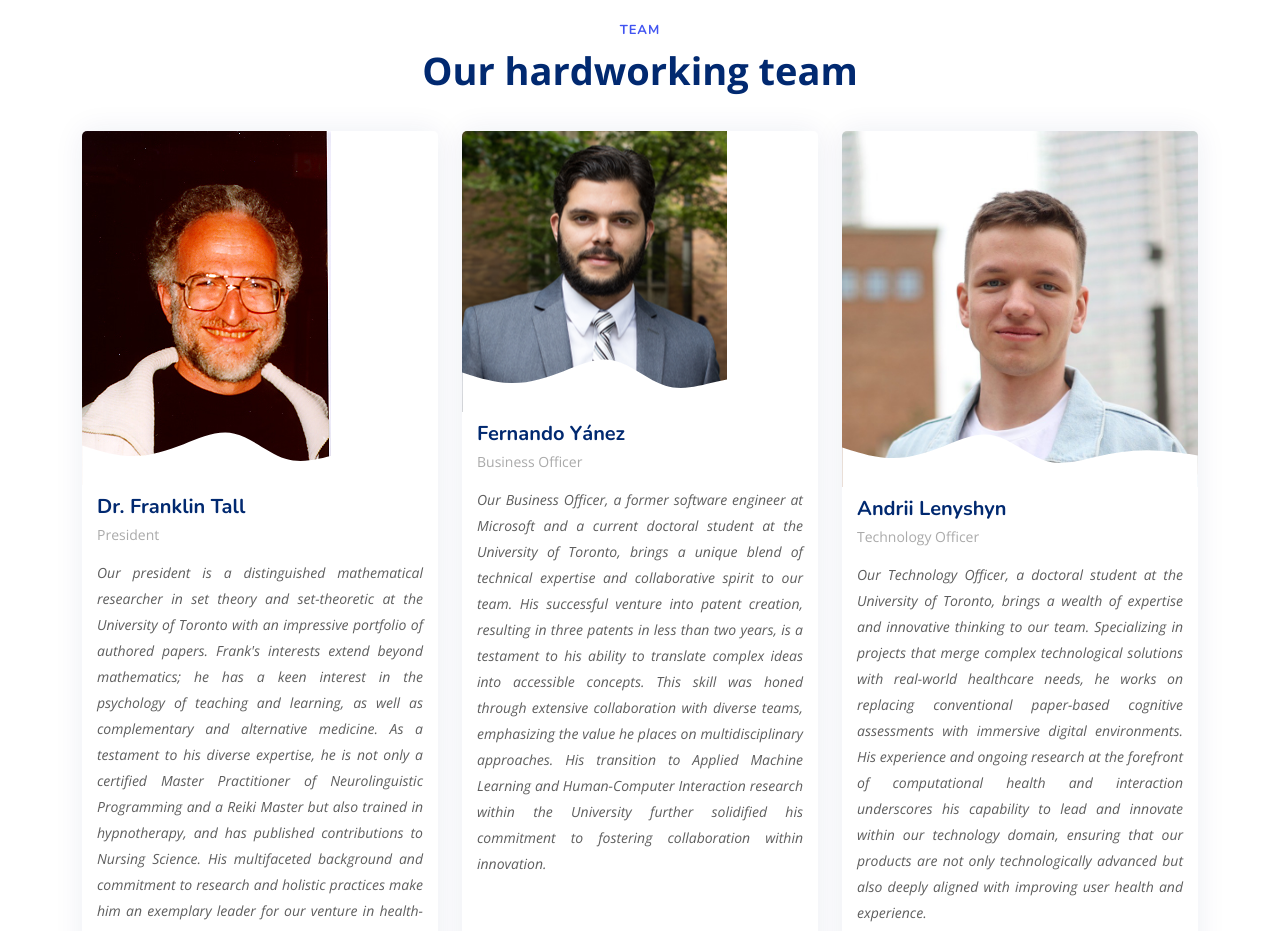
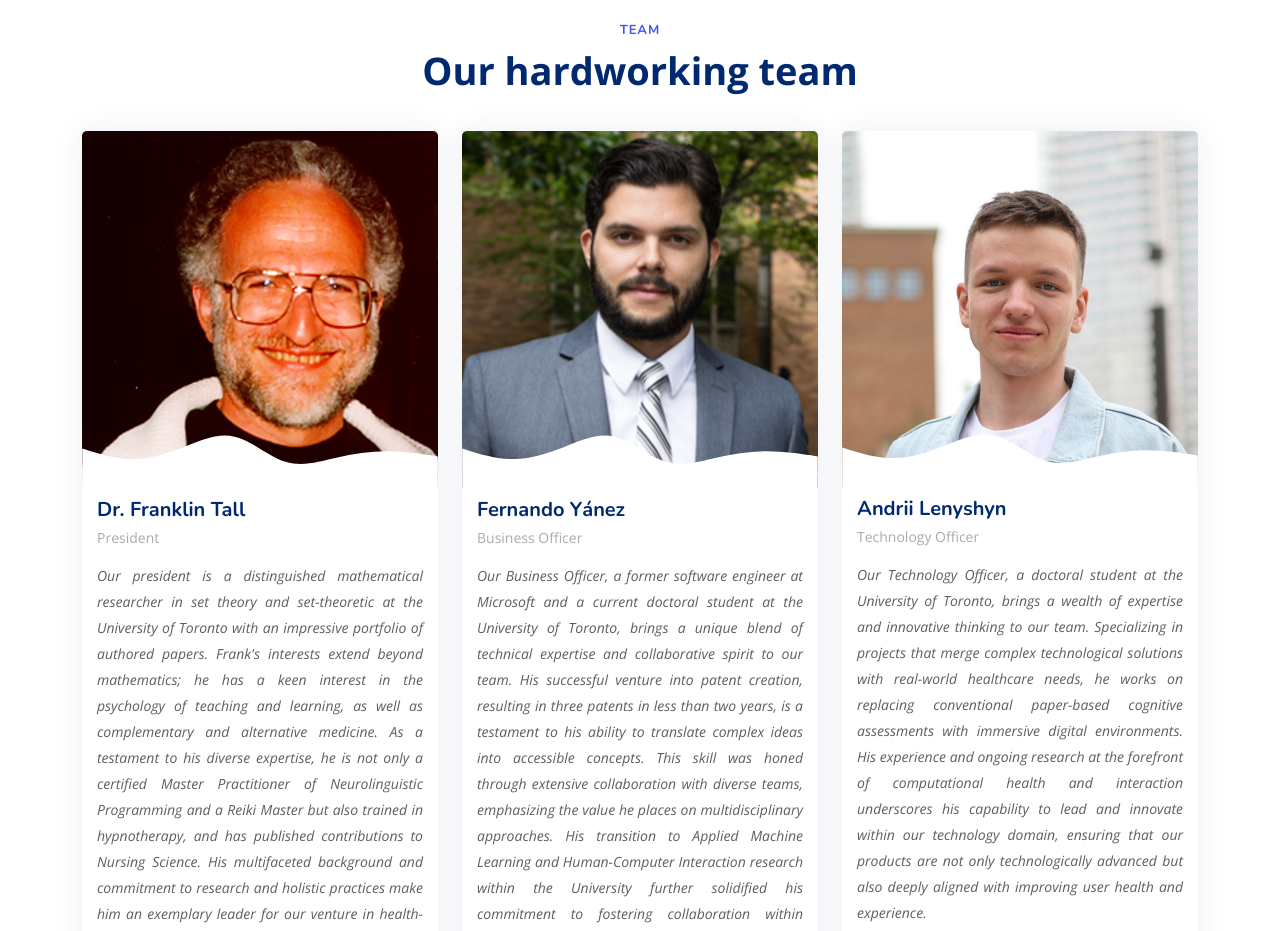
Before and after one commit to ntrain-cym/ntrain-cym.github.io, a plain HTML site: page index.html in a window 1280 px wide. Shown: the part 1380-2311 px from the top of the page. Drawn offline with nearby package versions, Linux system fonts and the light colour scheme.

Commit message:
reshaping pictures

```diff
--- a/index.html
+++ b/index.html
@@ -181,7 +181,7 @@
           <div class="col-lg-4 col-md-12 d-flex align-items-stretch" data-aos="fade-up" data-aos-delay="100">
             <div class="member">
               <div class="member-img">
-                <img src="assets/img/team/frank.jpg" class="img-fluid" alt="">
+                <img src="assets/img/team/frank_resized.png" class="img-fluid" alt="">
               </div>
               <div class="member-info">
                 <h4>Dr. Franklin Tall</h4>
@@ -194,7 +194,7 @@
           <div class="col-lg-4 col-md-12 d-flex align-items-stretch" data-aos="fade-up" data-aos-delay="200">
             <div class="member">
               <div class="member-img">
-                <img src="assets/img/team/fernando.png" class="img-fluid" alt="">
+                <img src="assets/img/team/fernando_resized.png" class="img-fluid" alt="">
               </div>
               <div class="member-info">
                 <h4>Fernando Yánez</h4>
@@ -207,7 +207,7 @@
           <div class="col-lg-4 col-md-12 d-flex align-items-stretch" data-aos="fade-up" data-aos-delay="300">
             <div class="member">
               <div class="member-img">
-                <img src="assets/img/team/andrii.jpeg" class="img-fluid" alt="">
+                <img src="assets/img/team/andrii_resized.png" class="img-fluid" alt="">
               </div>
               <div class="member-info">
                 <h4>Andrii Lenyshyn</h4>
```
Also changed, not shown: assets/img/team/andrii_resized.png (added), assets/img/team/fernando_resized.png (added), assets/img/team/frank_resized.png (added).
